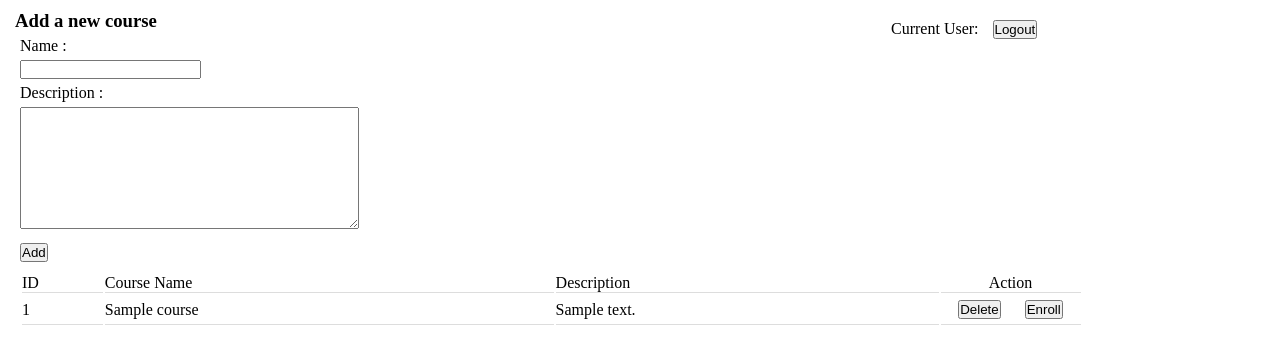
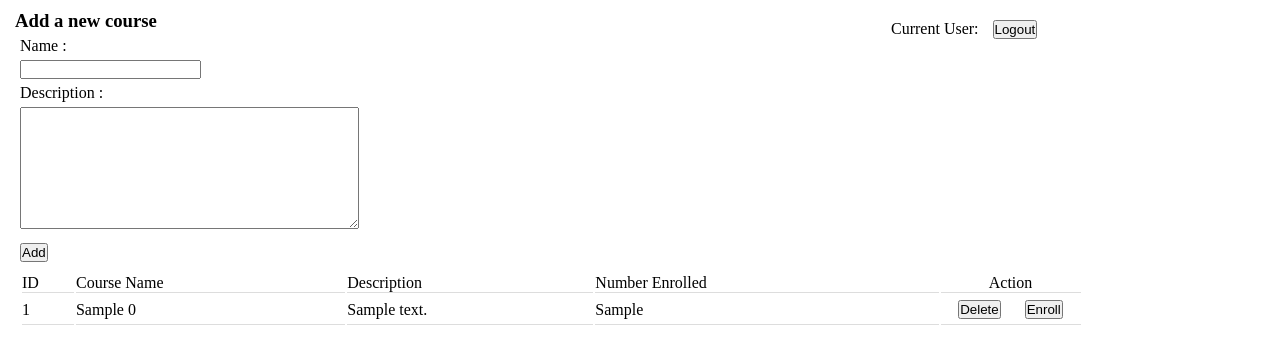
Before and after one commit to alm958/multi_app, a Django app: template apps/courses/templates/courses/index.html in a window 1280 px wide. Shown: the top 364 px of the page. Run offline with Django 3.2, Linux system fonts and the light colour scheme; the template is opened without the code that fills it: most values are stand-ins (such as "Sample title", 1, 10 or a date in 2020); lists and menus that the app fills with data are empty; parts of the project's set-up code (start-up, migrations or seed data) failed here and were passed over.

Commit message:
number of enrollees working

```diff
--- a/apps/courses/models.py
+++ b/apps/courses/models.py
@@ -25,7 +25,9 @@ class CourseManager(models.Manager):
         return (state, message_list)
 
     def all_courses(self):
-        return Course.objects.all()
+        all_courses = list(Course.objects.all())
+        all_courses = [(course, len(course.users.all())) for course in all_courses]
+        return all_courses
     # def login(self, **kwargs):
 
 
--- a/apps/courses/templates/courses/index.html
+++ b/apps/courses/templates/courses/index.html
@@ -31,16 +31,18 @@
             <th>ID</th>
             <th>Course Name</th>
             <th>Description</th>
+            <th>Number Enrolled</th>
             <th class='action'>Action</th>
           </tr>
           {% for course in all_courses %}
           <tr>
-            <th>{{ course.id }}</th>
-            <th>{{ course.name }}</th>
-            <th>{{ course.description }}</th>
+            <th>{{ course.0.id }}</th>
+            <th>{{ course.0.name }}</th>
+            <th>{{ course.0.description }}</th>
+            <th>{{  course.1 }}</th>
             <th class='action'>
-            <form  class='mybutton' action="{% url 'courses:del_prompt' id=course.id %}" method="post">{% csrf_token %}<input id={{ course.id }} type="submit" name="{{ course.id }}" value="Delete"></form>
-            <form  class='mybutton' action="{% url 'courses:enroll' id=course.id %}" method="post">{% csrf_token %}<input id={{ course.id }} type="submit" name="{{ course.id }}" value="Enroll"></form>
+            <form  class='mybutton' action="{% url 'courses:del_prompt' id=course.0.id %}" method="post">{% csrf_token %}<input id={{ course.0.id }} type="submit" name="{{ course.0.id }}" value="Delete"></form>
+            <form  class='mybutton' action="{% url 'courses:enroll' id=course.0.id %}" method="post">{% csrf_token %}<input id={{ course.0.id }} type="submit" name="{{ course.0.id }}" value="Enroll"></form>
             </th>
           </tr>
           {% endfor %}
--- a/apps/login_reg/models.py
+++ b/apps/login_reg/models.py
@@ -1,6 +1,6 @@
 from __future__ import unicode_literals
 from django.db import models
-from ..courses.models import Course
+# from ..courses.models import Course
 from datetime import datetime, date
 import bcrypt
 import re
@@ -58,8 +58,8 @@ class UserManager(models.Manager):
             users = list(User.objects.all())
         else :
             users = [self.get(id=kwargs['id'])]
-            course_list = Course.objects.filter(users__contains=kwargs['id'])
-            print course_list
+            # course_list = Course.objects.filter(users__contains=kwargs['id'])
+            # print course_list
         return users
 
     def updateuser(self, **kwargs):
```
Also changed, not shown: apps/courses/views.py (+8 -1 lines), db.sqlite3, 3 other files.
